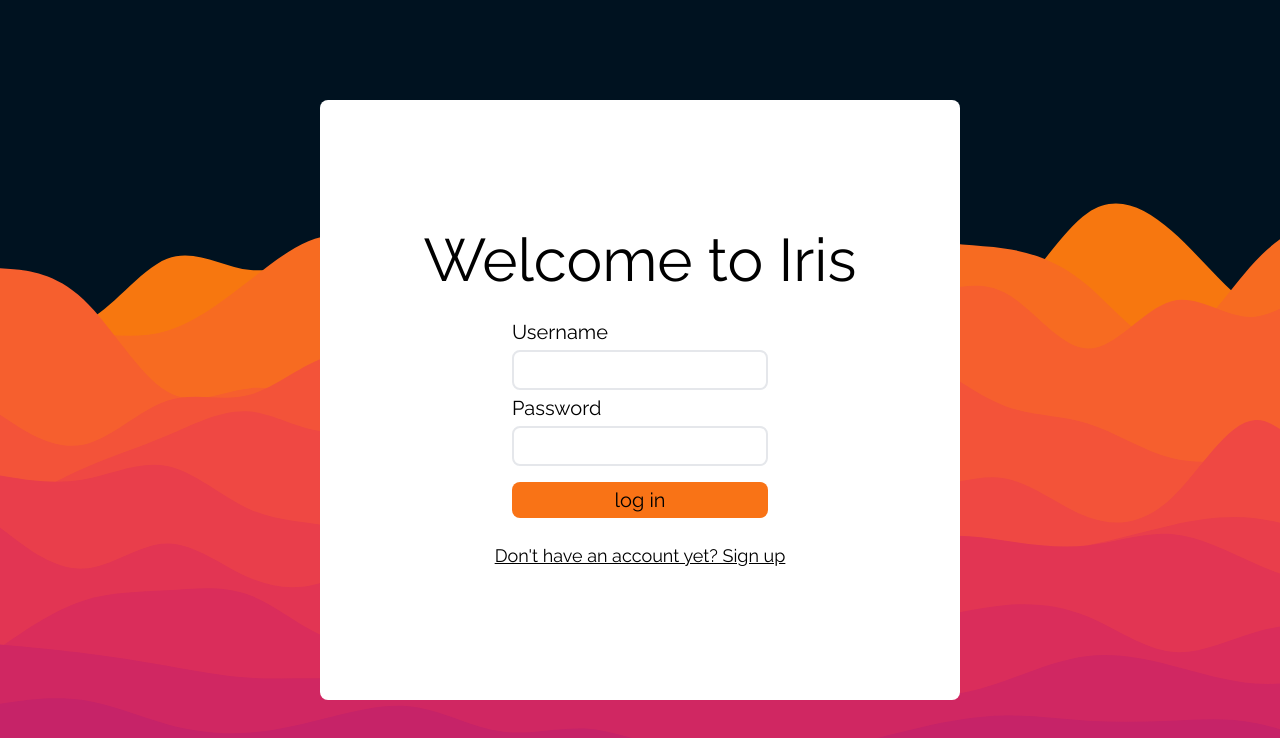
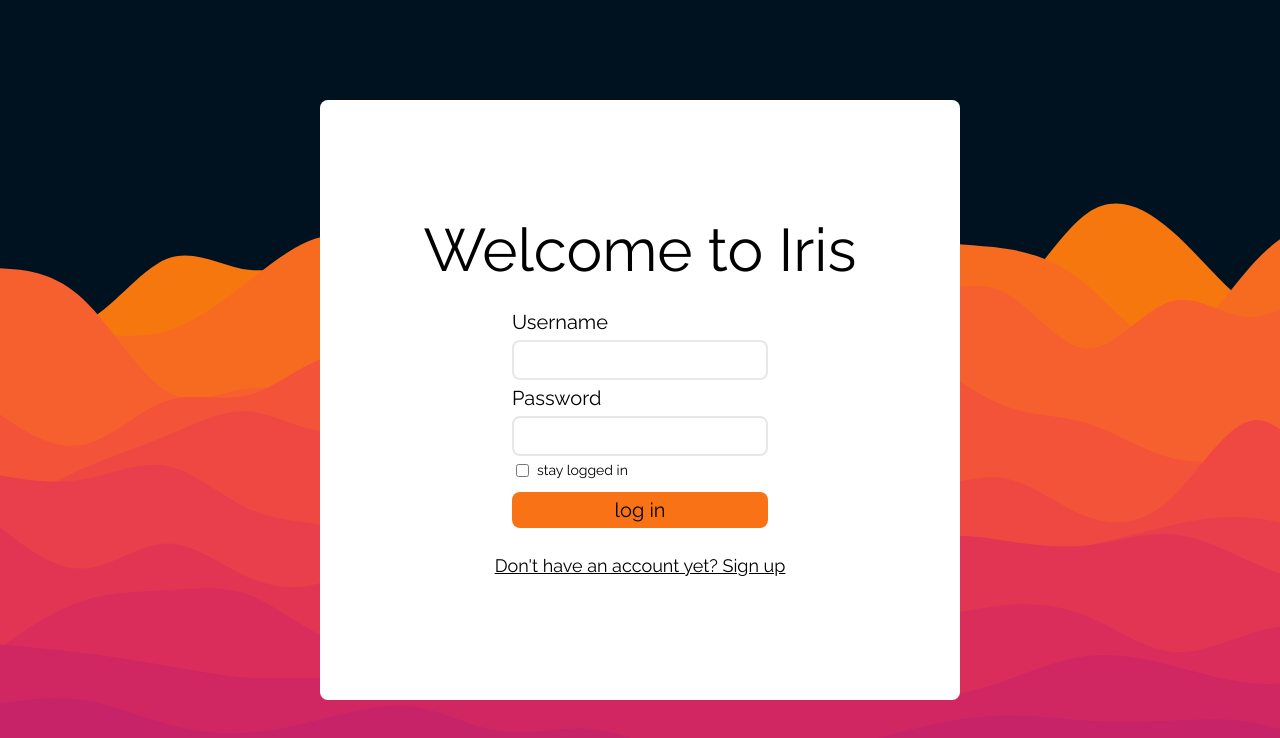
Before and after one commit to matousss/iris-client, a React (Create React App) app: page / in a window 1280 px wide. Shown: the top 738 px of the page. Built offline with nearby package versions, Linux system fonts and the light colour scheme.

Commit message:
přidal jsem tam možnost zůstat přihlášen. byla to bolest, chtělo se mi brečet, ale nakonec to funguje a je to dokonalý

```diff
--- a/src/App.js
+++ b/src/App.js
@@ -6,23 +6,52 @@ import Signup from "./components/Signup";
 import Verify from './components/Verify'
 import NewMain from "./components/NewMain";
 
-import React, {useState} from 'react'
+import React, {useEffect, useState} from 'react'
 
 function App() {
-    const [user, setUser] = useState(null)
-    const [page, setPage] = useState(Page.login)
+    const [user, setUser] = useState('');
+    const [page, setPage] = useState(Page.login);
+    const [stayLoggedIn, setStayLoggedIn] = useState(localStorage.getItem('stayLogged') === 'true');
+
+    useEffect(() => {
+        const storedUser = stayLoggedIn ? localStorage.getItem('user') : sessionStorage.getItem('user');
+
+        if (storedUser !== null){
+            setUser(JSON.parse(storedUser));
+            setPage(Page.main);
+        }
+
+    }, [])
+
+    useEffect(() => {
+        localStorage.setItem('stayLogged', stayLoggedIn.toString());
+        console.log(stayLoggedIn);
+        console.log(localStorage);
+    }, [stayLoggedIn])
+
     const selectComponent = (page) => {
         switch (page) {
             case Page.login:
-                return <NewLogin setUser={setUser} setPage={setPage}/>
+                return <NewLogin setUser={setUser}
+                                 setPage={setPage}
+                                 stayLoggedIn={stayLoggedIn}
+                                 setStayLoggedIn={setStayLoggedIn}/>
             case Page.signup:
-                return <Signup setUser={setUser} setPage={setPage}/>
+                return <Signup setUser={setUser}
+                               setPage={setPage}
+                               stayLoggedIn={stayLoggedIn}
+                               setStayLoggedIn={setStayLoggedIn}/>
             case Page.verify:
-                return <Verify setUser={setUser} setPage={setPage}/>
+                return <Verify setUser={setUser}
+                               setPage={setPage}/>
         }
     }
+
     return (
-        page !== Page.main ? <MenuContainer component={selectComponent(page)}/> : <NewMain user={user} setUser={setUser} setPage={setPage}/>
+        page !== Page.main ? <MenuContainer component={selectComponent(page)}/> : <NewMain user={user}
+                                                                                           setUser={setUser}
+                                                                                           setPage={setPage}
+                                                                                           stayLoggedIn={stayLoggedIn}/>
     );
 }
 
--- a/src/components/NewLogin.jsx
+++ b/src/components/NewLogin.jsx
@@ -1,7 +1,7 @@
 import React, {useState} from 'react'
 import * as Page from '../utils/PageEnum'
 
-export default function NewLogin({setUser, setPage}) {
+export default function NewLogin(props) {
     const [usernameField, setUsernameField] = useState('')
     const [passwordField, setPasswordField] = useState('')
     const [error, setError] = useState('')
@@ -21,15 +21,20 @@ export default function NewLogin({setUser, setPage}) {
 
     const handleFetch = (data) => {
         if (data.result === 'inactive_user') {
-            setUser(usernameField)
-            setPage(Page.verify)
-            return
+            props.setUser(usernameField);
+            props.setPage(Page.verify);
+            return;
         }
 
         if (data.result === 'invalid_user') return setError('wrong username or password')
 
-        setUser(data.user)
-        setPage(Page.main)
+        props.setUser(data.user);
+        props.stayLoggedIn ? localStorage.setItem('user', JSON.stringify(data.user)) : sessionStorage.setItem('user', JSON.stringify(data.user));
+        props.setPage(Page.main);
+    }
+
+    const handleCheck = () => {
+        props.setStayLoggedIn(!props.stayLoggedIn);
     }
 
     return (
@@ -52,10 +57,18 @@ export default function NewLogin({setUser, setPage}) {
                     value={passwordField}
                     onChange={(e) => setPasswordField(e.target.value)}
                 />
+                <div className='flex items-center'>
+                    <input className='ml-1'
+                           type='checkbox'
+                           onChange={handleCheck}
+                           checked={props.stayLoggedIn}
+                    />
+                    <span className='ml-2 text-sm'>stay logged in</span>
+                </div>
                 <span className='font-semibold text-sm text-red-700'>{error}</span>
                 <button className='text-xl mt-3 p-1 rounded-lg bg-orange-500 hover:bg-rose-500'>log in</button>
             </form>
-            <button className='mt-6 text-lg underline' onClick={() => setPage(Page.signup)}>Don't have an account yet? Sign up</button>
+            <button className='mt-6 text-lg underline' onClick={() => props.setPage(Page.signup)}>Don't have an account yet? Sign up</button>
         </>
     )
 }
--- a/src/components/Signout.jsx
+++ b/src/components/Signout.jsx
@@ -4,6 +4,8 @@ import * as Page from '../utils/PageEnum'
 function Signout(props) {
     function signOut(){
         props.setUser(null);
+        localStorage.removeItem('user');
+        props.stayLoggedIn ? localStorage.removeItem('user') : sessionStorage.removeItem('user');
         props.setPage(Page.login);
     }
 
```
